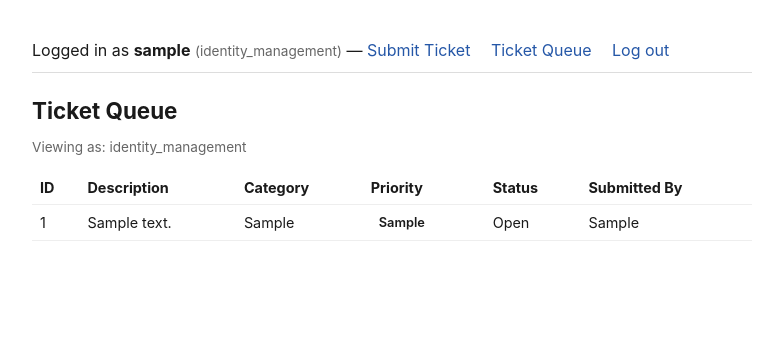
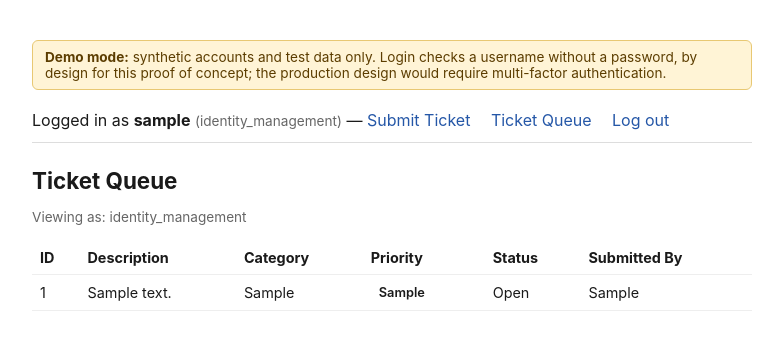
Before and after one commit to saikatsunilganguly-cpu/msit5910-helpdesk-capstone, a Flask app: page /queue in a window 1280 px wide. Shown: the top 350 px of the page, without its empty margins (248-1031 px from the left). Run offline with Flask 3, Linux system fonts and the light colour scheme; the visitor is signed in with stand-in values (Sample User, id 1); tables that the repository leaves empty hold one stand-in row (values such as "Sample post").

Commit message:
Add demo-mode banner to the app and test-status badge to the portfolio
- prototype/templates/base.html: every page shows a "demo mode" banner
  (synthetic accounts only, username-only login by design, production
  would require MFA), so the prototype is never mistaken for the
  intended design
- docs/index.html: GitHub Actions test badge beside the headline
  figures; KL-01 now names the banner and the AAL2 target

Suggested in Unit 8 peer feedback.

Co-Authored-By: Claude Opus 5.5 <noreply@anthropic.com>
Claude-Session: https://claude.ai/code/session_01AWNYW1gFM784hRXeXL13wk

```diff
--- a/docs/index.html
+++ b/docs/index.html
@@ -110,6 +110,8 @@
   .chips li { border: 1px solid var(--line); background: var(--surface); padding: 4px 12px; border-radius: 999px; font-size: .9rem; }
 
   footer { margin-top: 56px; border-top: 1px solid var(--line); padding: 28px 0 48px; color: var(--muted); font-size: .9rem; }
+  .ci-status { display: flex; align-items: center; gap: 10px; flex-wrap: wrap; font-size: .9rem; color: var(--muted); margin: 14px 0 0; }
+  .ci-status img { display: block; }
   .theme-toggle { float: right; background: none; border: 1px solid var(--line); color: var(--muted); border-radius: 999px; padding: 4px 12px; cursor: pointer; font: inherit; font-size: .85rem; }
 </style>
 </head>
@@ -135,6 +137,7 @@
       <li class="stat"><b>300/300</b><span>concurrent submissions stored, no records lost</span></li>
       <li class="stat"><b>v1.2.0</b><span>latest of five tagged releases</span></li>
     </ul>
+    <p class="ci-status"><a href="https://github.com/saikatsunilganguly-cpu/msit5910-helpdesk-capstone/actions/workflows/tests.yml"><img src="https://github.com/saikatsunilganguly-cpu/msit5910-helpdesk-capstone/actions/workflows/tests.yml/badge.svg" alt="Status of the latest automated test run on GitHub Actions" height="20"></a> All 55 tests run automatically on every push. The badge shows the result of the latest run.</p>
   </div>
 </header>
 
@@ -306,7 +309,7 @@ python -m pytest       # runs all 55 tests</code></pre>
     </div>
     <h3>Known limitations (tracked as expected-failure tests)</h3>
     <ul class="clean">
-      <li><strong>KL-01:</strong> the demo login has no password. Next step: hashed passwords and MFA.</li>
+      <li><strong>KL-01:</strong> the demo login has no password. Every page shows a “demo mode” banner so the prototype is never mistaken for the intended design. Next step: hashed passwords and multi-factor authentication, targeting NIST Authentication Assurance Level 2.</li>
       <li><strong>KL-02:</strong> keyword ties resolve by category order. Next step: route ties to human review.</li>
       <li><strong>KL-03:</strong> no CSRF protection on forms. Next step: add tokens.</li>
       <li><strong>Load:</strong> the Flask development server with SQLite slows under ten simultaneous users. The deployment plan moves to Docker, gunicorn and a server database.</li>
--- a/prototype/templates/base.html
+++ b/prototype/templates/base.html
@@ -20,9 +20,14 @@
         .restricted { color: #999; font-style: italic; }
         .error { color: #a11; }
         .role-tag { color: #666; font-size: 0.85rem; }
+        .demo-banner { background: #fff4d6; border: 1px solid #e8c873; color: #5c3d00; padding: 8px 12px; border-radius: 6px; font-size: 0.85rem; margin-bottom: 20px; }
     </style>
 </head>
 <body>
+    <div class="demo-banner" role="note">
+        <strong>Demo mode:</strong> synthetic accounts and test data only. Login checks a username without a password,
+        by design for this proof of concept; the production design would require multi-factor authentication.
+    </div>
     {% if session['username'] %}
     <nav>
         Logged in as <strong>{{ session['username'] }}</strong> <span class="role-tag">({{ session['role'] }})</span>
```
